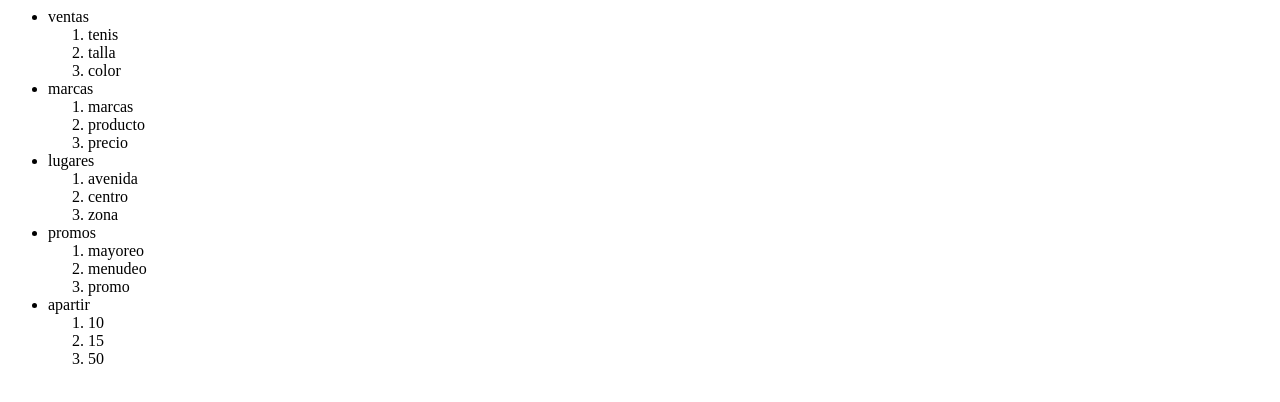
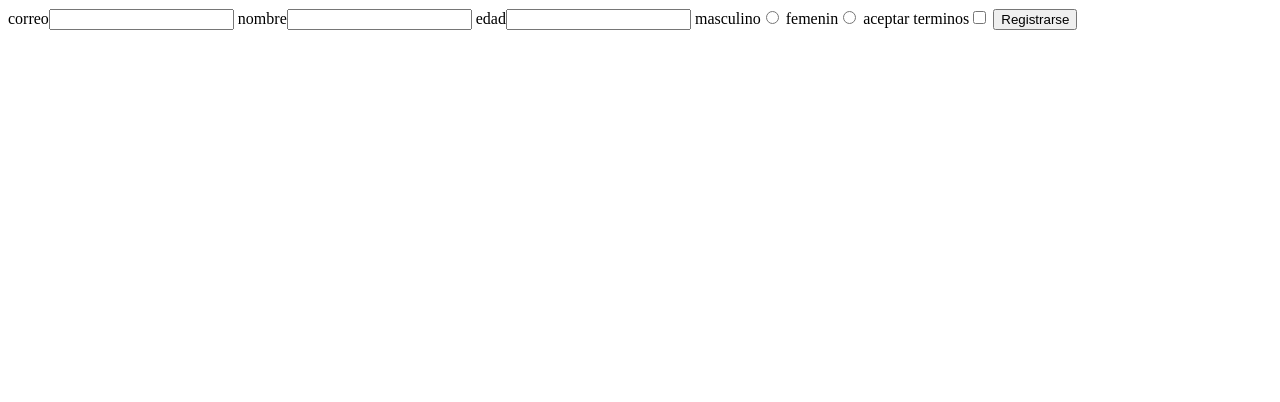
Before and after one commit to Alanbrito55/valerina55.github.io, a plain HTML site: page index.html in a window 1280 px wide. Drawn offline with Linux system fonts and the light colour scheme.

Commit message:
Update index.html

```diff
--- a/index.html
+++ b/index.html
@@ -1,44 +1,46 @@
 <html>
 <head>
+<script type = "text/javascript">
+function paquita(){
+var con=document.getElementById("nombre").value;
+var conte=document.getElementById("correo").value;
+var cone=document.getElementById("edad").value;
+var hombre = document.getElementById("hombre").checked;
+var mujer = document.getElementById("mujer").checked;
+var agree = document.getElementById("agree").checked;
+
+if(conte==""){
+alert("te falta tu correo");
+return false;
+}
+if(con==""){
+alert("te falta tu nombre");
+return false;
+}
+if(cone==""){
+alert("te falta tu edad");
+return false;
+}
+if(!hombre && !mujer){
+alert("falta poner genero");
+return false;
+}
+if (!agree) {
+alert("Por favor selecciona para continuar");
+return false;
+}
+}
+</script>
 </head>
 <body>
-<nav>
-<ul>
-<li>ventas
-       <ol>
-            <li>tenis </li>
-            <li>talla </li>
-            <li>color </li>
-       </ol>
-</li>
-<li>marcas
-      <ol>
-           <li>marcas </li>
-           <li>producto </li>
-           <li>precio </li>
-      </ol>
-</li>
-<li>lugares
-      <ol>
-          <li>avenida </li>
-          <li>centro </li>
-          <li>zona </li>
-      </ol>
-</li>
-<li>promos
-      <ol>
-          <li>mayoreo </li>
-          <li>menudeo </li>
-          <li>promo </li>
-      </ol>
-</li>
-<li>apartir
-      <ol>
-          <li>10 </li>
-          <li>15 </li>
-          <li>50 </li>
-      </ol>
-</li>
-</nav>
+<form action "ejemp.html" method="POST">
+correo<input type = "text" name="asds" id="correo">
+nombre<input type = "text" name="aaaa" id="nombre">
+edad<input type = "number" name="addd" id="edad">
+masculino<input type = "radio" name= "dell" id="hombre">
+femenin<input type = "radio" name= "dell" id="mujer">
+aceptar terminos<input type = "checkbox" name= "dell" id="agree">
+<input type = "button" value ="Registrarse" onclick="paquita()">
+</form>
 </body>
 </html>
```
